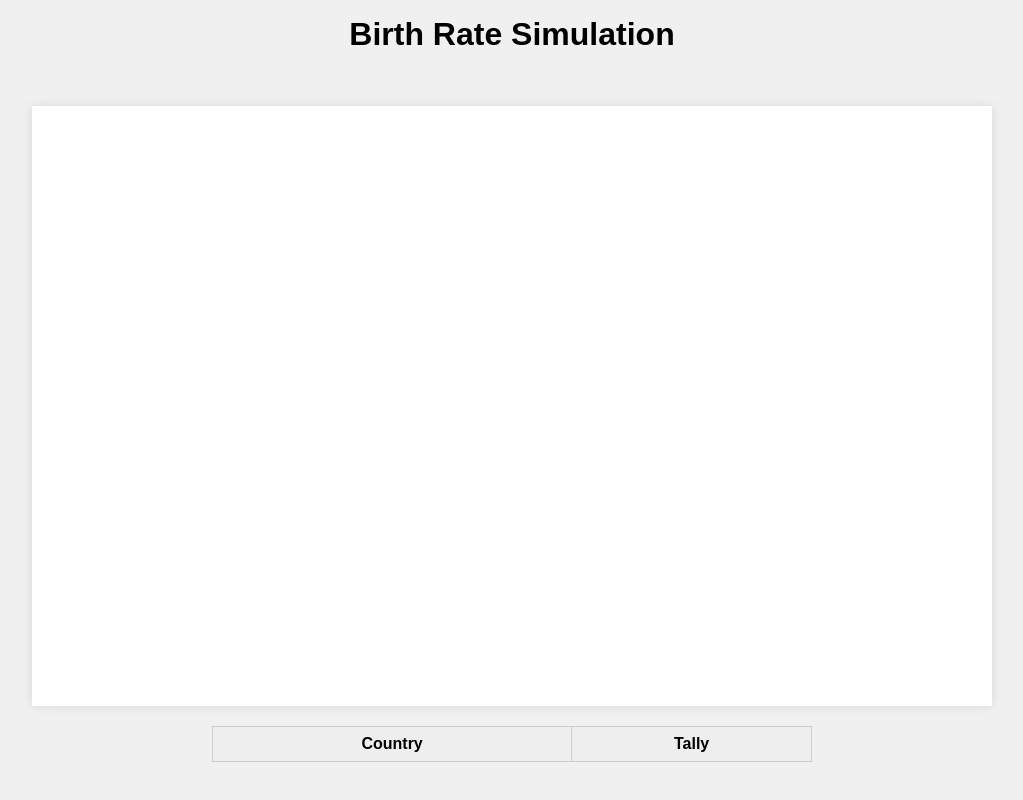
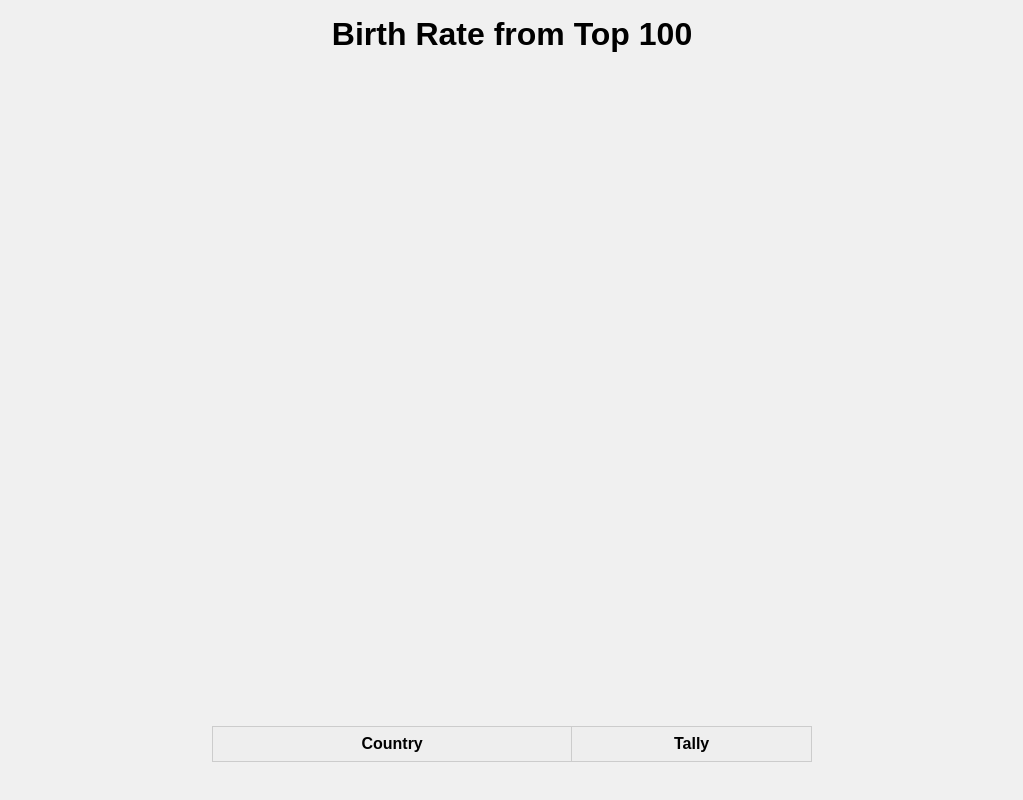
Before and after one commit to beerbatteredbrad/birther, a plain HTML site: page index.html in a window 1280 px wide. Shown: the whole page, without its empty margins (128-1151 px from the left). Drawn offline with nearby package versions, Linux system fonts and the light colour scheme; no server answers.

Commit message:
Refresh changes

```diff
--- a/index.html
+++ b/index.html
@@ -9,7 +9,7 @@
   <link rel="stylesheet" href="styles.css">
 </head>
 <body>
-  <h1>Birth Rate Simulation</h1>
+  <h1>Birth Rate from Top 100</h1>
 
   <!-- Flash message area for the currently chosen country -->
   <div id="flash"></div>
--- a/styles.css
+++ b/styles.css
@@ -1,4 +1,3 @@
-/* Basic page styling */
 body {
   margin: 0;
   padding: 0;
@@ -13,28 +12,18 @@ body {
   margin-top: 1rem;
 }
 
-  /* Flash text for the chosen country */
 #flash {
   margin-top: 1rem;
   font-size: 2rem;
   opacity: 0;
   transition: opacity 0.5s ease-out;
-    /* You can adjust color, etc. */
 }
 
-  /* Container for the D3 map */
 #map {
   margin-top: 1rem;
 }
 
-  /* We'll create an SVG inside #map.
-     Let's size it in main.js so it's responsive to our code. */
-  svg {
-    background: #ffffff;
-    box-shadow: 0 0 10px rgba(0, 0, 0, 0.1);
-  }
-
-  /* Tally table styling */
+/* Simple table styling */
 table {
   margin-top: 1rem;
   border-collapse: collapse;
@@ -50,7 +39,7 @@ body {
   background: #eee;
 }
 
-  /* Highlighted country class for D3 paths */
+/* D3 map highlight */
 .country-highlight {
   fill: orange !important;
 }
```
Lines whose indentation alone changed are shown as unchanged.
